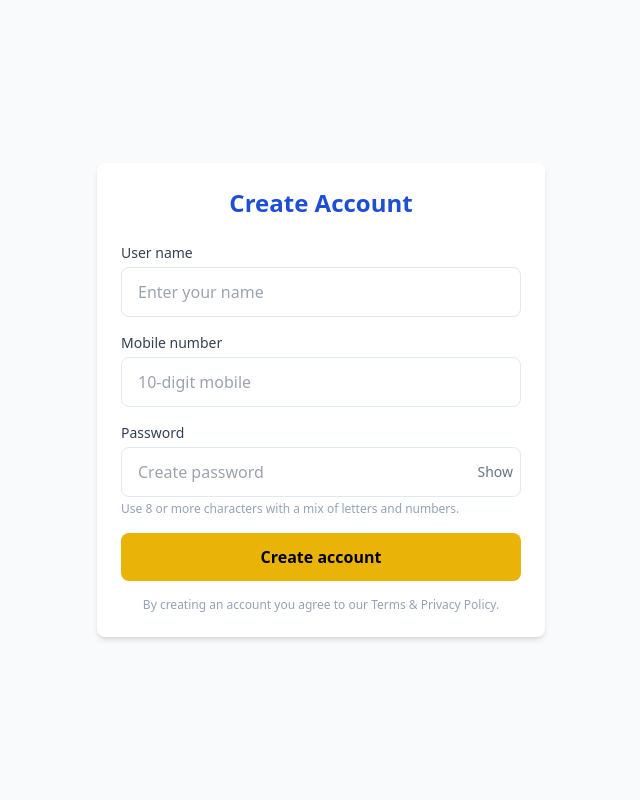
After one commit to Mathankumar404/flipkart_clone, a Django app: page /signup/ in a window 1280 px wide. The commit adds this page. Shown: the whole page, without its empty margins (319-959 px from the left). Run offline with Django 5.2, Linux system fonts and the light colour scheme; some libraries are stand-ins or nearby versions.

Commit message:
Add files via upload

```diff
--- a/clone/settings.py
+++ b/clone/settings.py
@@ -78,7 +78,7 @@ WSGI_APPLICATION = 'clone.wsgi.application'
 
 DATABASES = {
 
- 'default': dj_database_url.parse('postgresql://neondb_owner:npg_xZ9Mt3sDbKqT@ep-broad-flower-ad5qq8ki-pooler.c-2.us-east-1.aws.neon.tech/neondb?sslmode=require&channel_binding=require')
+ 'default': dj_database_url.parse('postgresql://neondb_owner:npg_XCUTDM9YtZV5@ep-silent-wildflower-adbc050z-pooler.c-2.us-east-1.aws.neon.tech/neondb?sslmode=require&channel_binding=require')
 
 
 }
--- /dev/null
+++ b/flipclone/forms/signupform.py
@@ -0,0 +1,14 @@
+from django import forms
+from flipclone.models import User
+from django.contrib.auth.hashers import make_password
+
+class SignupForm(forms.ModelForm):
+    class Meta:
+        model = User
+        fields = ["username", "phone_no", "password"]
+
+    def clean_password(self):
+        password = self.cleaned_data["password"]
+        if len(password) < 8:
+            raise forms.ValidationError("Password must be at least 8 characters")
+        return make_password(password)  # hash before save
--- a/flipclone/models.py
+++ b/flipclone/models.py
@@ -1,4 +1,6 @@
 from django.db import models
+from django.core.validators import RegexValidator
+from django.conf import settings
 
 # Create your models here.
 class Products(models.Model):
@@ -11,8 +13,19 @@ class Products(models.Model):
       def __str__(self):
         return f"{self.title} - {self.brand} - ₹{self.price}"
 
+class User(models.Model):
+      username = models.CharField(max_length=150, unique=True, blank=False)  # Required
+      phone_no = models.CharField(
+            max_length=10,
+            validators=[RegexValidator(r'^\d{10}$', message="Enter a valid 10-digit phone number.")],
+            unique=True,
+            blank=False  # Required
+      )
+      password = models.CharField(max_length=128, blank=False)  # Required
+
 
 class Cart(models.Model):
+      user = models.ForeignKey(User, on_delete=models.CASCADE)
       product = models.ForeignKey(Products, on_delete=models.CASCADE)  # link to Products
       quantity = models.PositiveIntegerField(default=1)  # optional: track quantity
 
--- a/flipclone/templates/base.html
+++ b/flipclone/templates/base.html
@@ -10,7 +10,6 @@
 <link rel="icon" type="image/png" href="{% static 'images/logo.png' %}" />
 
 <script>
-    // Optional Tailwind config for custom colors
   tailwind.config = {
     theme: {
       extend: {
@@ -35,11 +34,10 @@
   <!-- Header -->
 
         {% include "header.html" %}
-
    {% block content %}{% endblock %}
    {% block searchedproducts %}{% endblock %}
+    {% comment %} {% block login %}{% endblock %} {% endcomment %}
    {% include "footer.html" %}   <!-- Always there -->
-
 
     {% include "scripts.html" %}
 
--- /dev/null
+++ b/flipclone/templates/signup.html
@@ -0,0 +1,101 @@
+<!DOCTYPE html>
+<html lang="en">
+<head>
+  <meta charset="UTF-8">
+  <meta name="viewport" content="width=device-width, initial-scale=1.0">
+  <title>Signup Page</title>
+  <script src="https://cdn.tailwindcss.com"></script>
+  <style>
+    :root {
+      --fk-blue: #2874f0;
+    }
+  </style>
+</head>
+<body class="bg-gray-50 flex items-center justify-center min-h-screen">
+
+  <div class="w-full max-w-md p-6 bg-white rounded-lg shadow-md">
+    <h2 class="text-2xl font-bold mb-6 text-center text-blue-700">Create Account</h2>
+
+    <form id="signupForm" class="space-y-4" autocomplete="on" method="POST" action="{%url "signup"%}">
+    {% csrf_token %}
+      <div>
+        <label class="block text-sm font-medium text-slate-700 --fk-blue">User name</label>
+        <input name="username" type="text" placeholder="Enter your name" class="mt-1 block w-full rounded-lg border border-slate-200 px-4 py-3" value="{{ form.username.value|default:''}}" required  />
+      </div>
+
+      <div>
+        <label class="block text-sm font-medium text-slate-700">Mobile number</label>
+        <input name="phone_no" value="{{form.phone_no.value|default:'' }}" type="tel" placeholder="10-digit mobile" class="mt-1 block w-full rounded-lg border border-slate-200 px-4 py-3" pattern="[0-9]{10}" required />
+      </div>
+
+      <div>
+        <label class="block text-sm font-medium text-slate-700">Password</label>
+        <div class="relative">
+          <input name="password" type="password" id="signupPassword" placeholder="Create password" class="mt-1 block w-full rounded-lg border border-slate-200 px-4 py-3" required />
+          <button type="button" class="absolute right-2 top-1/2 -translate-y-1/2 text-sm text-slate-500" onclick="togglePassword('signupPassword')">Show</button>
+        </div>
+        <p class="text-xs text-slate-400 mt-1">Use 8 or more characters with a mix of letters and numbers.</p>
+      </div>
+
+      <div>
+        <button type="submit" class="w-full py-3 rounded-lg font-semibold text-black bg-yellow-500" >Create account</button>
+      </div>
+
+      <p class="mt-3 text-xs text-slate-400 text-center">By creating an account you agree to our Terms & Privacy Policy.</p>
+    </form>
+
+  {% for error in form.username.errors %}
+    <p class="text-red-500 text-sm">{{ error }}</p>
+  {% endfor %}
+
+
+  {% for error in form.phone_no.errors %}
+    <p class="text-red-500 text-sm">{{ error }}</p>
+  {% endfor %}
+
+
+  {% for error in form.password.errors %}
+    <p class="text-red-500 text-sm">{{ error }}</p>
+  {% endfor %}
+
+  {% if form.non_field_errors %}
+    <div class="bg-red-100 border border-red-400 text-red-700 p-2 rounded">
+      {% for error in form.non_field_errors %}
+        <p>{{ error }}</p>
+      {% endfor %}
+    </div>
+  {% endif %}
+  {% if success %}
+  <div class="mt-4 rounded-lg border border-green-200 bg-green-50 p-4 shadow-sm">
+    <p class="text-green-700 font-medium">{{ success }}</p>
+    <div class="mt-2">
+      <a href="{% url 'login' %}"
+         class="inline-block text-sm font-semibold text-green-600 hover:text-green-800 hover:underline">
+        Go to Login →
+      </a>
+    </div>
+  </div>
+{% endif %}
+
+  </div>
+
+  {% comment %} <script>
+    function togglePassword(id) {
+      const input = document.getElementById(id);
+      if (input.type === "password") {
+        input.type = "text";
+      } else {
+        input.type = "password";
+      }
+    }
+
+    // Example: handle form submission
+    document.getElementById('signupForm').addEventListener('submit', function(e) {
+      e.preventDefault();
+      alert('Form submitted!');
+      // Here you can add actual form handling logic
+    });
+  </script> {% endcomment %}
+
+</body>
+</html>
--- a/flipclone/urls.py
+++ b/flipclone/urls.py
@@ -7,4 +7,7 @@ urlpatterns=[
     path('add-to-cart/<int:product_id>/', views.add_to_cart, name='add_to_cart'),
     path('cartitems/remove_product/',views.remove_product,name='remove_product'),
     path("api/search/", views.search_products, name="search_products"),
+    path("login/",views.login_page,name="login"),
+    path("signup/",views.signup_page,name="signup"),
+    path("logout/",views.logout_page,name="logout")
 ]
--- a/flipclone/views.py
+++ b/flipclone/views.py
@@ -1,30 +1,49 @@
 from django.shortcuts import render,redirect,get_object_or_404
 from django.http import JsonResponse;
-from .models import Products,Cart;
+from .models import Products,Cart,User;
 import json;
 from django.views.decorators.csrf import csrf_exempt
 from django.db.models import Q
-import traceback
+from django.contrib.auth.hashers import make_password,check_password
+from .forms.signupform import SignupForm
+from .forms.loginform import loginform
+from django.contrib import messages
+
 # Create your views here.
 
 def index(request):
     products = Products.objects.all()
+    user_id = request.session.get("user_id")
+    username = request.session.get("username")
+    print("Session username:", username, "user_id:", user_id)
 
-    return render(request,"index.html",{'products':products})
+    # Pass a dict as 'user' so templates can access user.username
+    user = {"id": user_id, "username": username} if user_id else None
 
+    return render(request, "index.html", {'products': products, "user": user})
 def detail(request,product_id):
     product = Products.objects.get(pk=product_id)
     return render(request,'ProductDetail.html',{"product":product})
 
 def cart(request):
-    cartitems=Cart.objects.all()
+    if not request.session.get("user_id"):
+        messages.error(request, "Please login to add products to cart")
+        return redirect("login")
+    user_id = request.session["user_id"]
+    user = get_object_or_404(User, pk=user_id)
+    cartitems = Cart.objects.filter(user=user)
     return render(request,'cart.html',{"cart_items":cartitems})
 
 def add_to_cart(request, product_id):
+    if not request.session.get("user_id"):
+        messages.error(request, "Please login to add products to cart")
+        return redirect("login")
+    user_id = request.session["user_id"]
+    user = get_object_or_404(User, pk=user_id)
     product = Products.objects.get(pk=product_id)
 
     # Check if the product already exists in cart
-    cart_item, created = Cart.objects.get_or_create(product=product)
+    cart_item, created = Cart.objects.get_or_create(user=user,product=product)
 
     if not created:
         cart_item.quantity += 1  # increment quantity
@@ -35,7 +54,12 @@ def add_to_cart(request, product_id):
     return redirect('cart')
 
 def cart_view(request):
-    cart_items = Cart.objects.all()  # fetch all cart items
+    user_id = request.session.get("user_id")
+    if not user_id:
+        messages.error(request, "Please login to view cart")
+        return redirect("login")
+    user = get_object_or_404(User, pk=user_id)
+    cart_items = Cart.objects.filter(user=user).select_related("product")
 
     return render(request, 'cart.html', {'cart_items': cart_items})
 
@@ -85,3 +109,61 @@ def search_products(request):
         ]
 
         return render(request,"searchedProducts.html",{"products":results})
+
+@csrf_exempt
+def login_page(request):
+    if request.method=="POST":
+        form=loginform(request.POST)
+        if form.is_valid():
+            identifier = form.cleaned_data["identifier"].strip()
+
+            password = form.cleaned_data["password"]
+            try:
+                # Try finding user by username or phone_no
+                user = User.objects.get(username=identifier)  # first try username
+            except User.DoesNotExist:
+                try:
+                    user = User.objects.get(phone_no=identifier)  # then try phone_no
+                except User.DoesNotExist:
+                    user = None
+            if user:
+                if check_password(password, user.password):
+                    request.session["user_id"] = user.id
+                    request.session["username"] = user.username
+                    messages.success(request, "Login successful!")
+                    return redirect("index")
+                else:
+                    messages.error(request, "Invalid password")
+            else:
+                messages.error(request, "User not found")
+    else:
+        form = loginform()
+    return render(request, "login.html", {"form": form})
+
+
+
+@csrf_exempt
+def signup_page(request):
+    if request.method == "POST":
+        form = SignupForm(request.POST)
+        if form.is_valid():
+            form.save()
+            return render(request, "signup.html", {"success": "Account created!"})
+        else:
+            return render(request, "signup.html", {"form": form})
+    else:
+        form = SignupForm()
+    return render(request, "signup.html", {"form": form})
+
+@csrf_exempt
+def logout_page(request):
+    # Get user ID from session
+    user_id = request.session.get("user_id")
+    print("Session contents:", request.session.items())
+# print to console / terminal
+
+    # Clear the session
+    request.session.flush()
+
+    messages.success(request, "Logged out successfully")
+    return redirect("login")
```
Also changed, not shown: flipclone/forms/loginform.py (added, +11 -0 lines), flipclone/templates/header.html (+36 -1 lines), flipclone/templates/login.html (added, +94 -0 lines), flipclone/migrations/0001_initial.py. Lines whose indentation alone changed are shown as unchanged.
